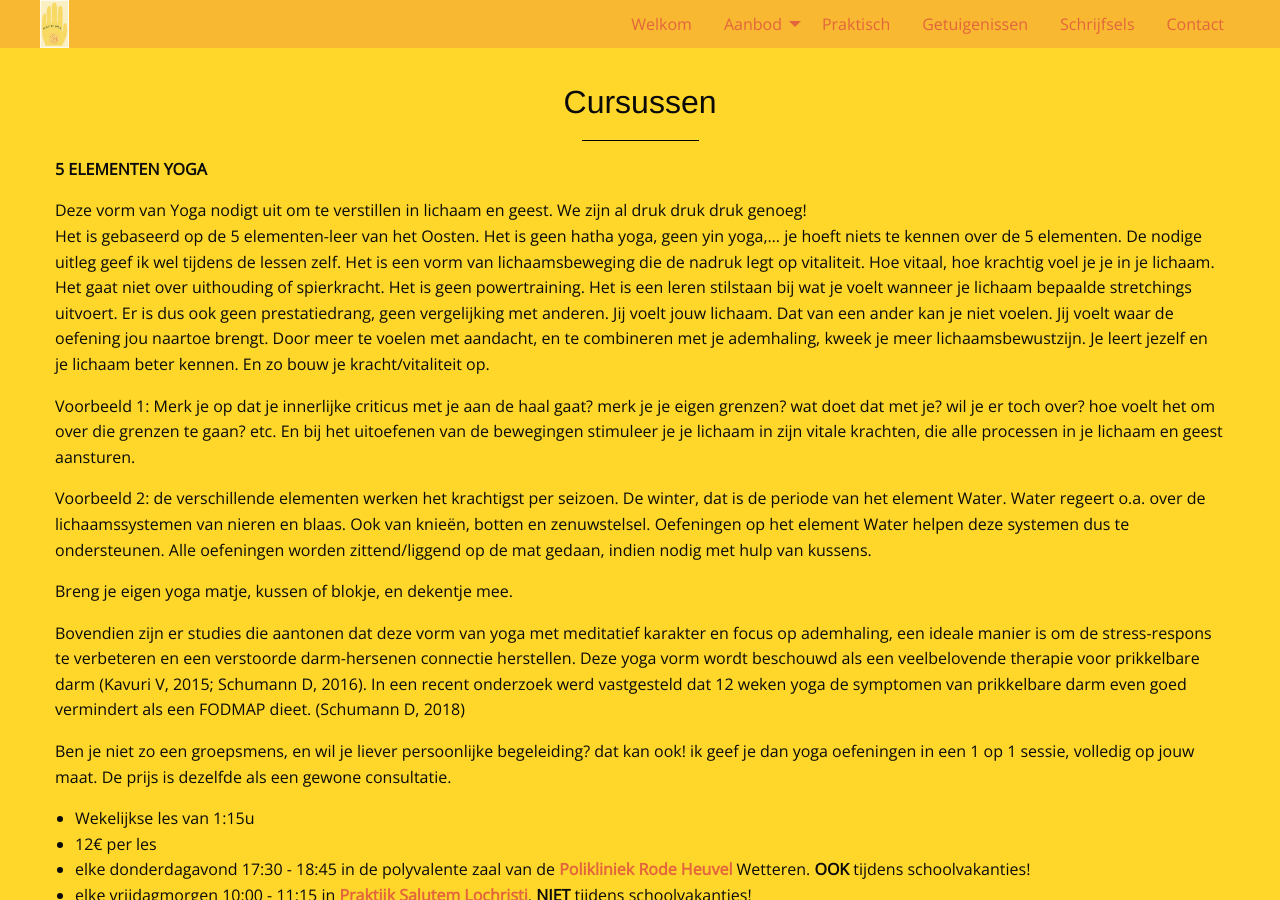
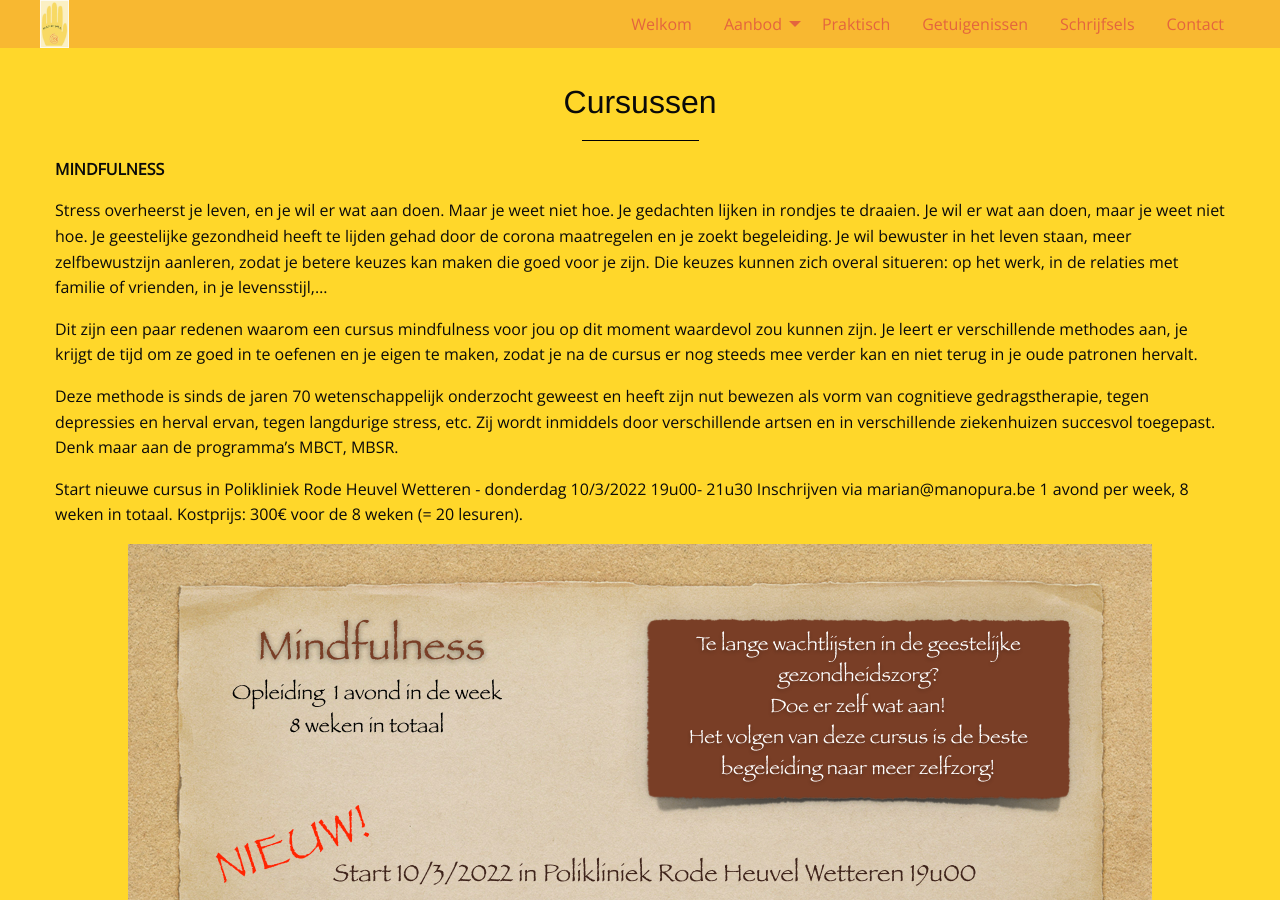
Before and after one commit to manopura/manopura.github.io, a Jekyll site: the page built from cursussen.md, in a window 1280 px wide and 900 px high. Built offline with Jekyll 4.4.1, drawn with Linux system fonts in a browser that asks for light colours; nearby versions of some CDN libraries; our own code applies the rules of GitHub Pages for plain Markdown files.

Commit message:
Update cursussen.md

```diff
--- a/cursussen.md
+++ b/cursussen.md
@@ -3,6 +3,27 @@ layout: markdown
 menu: cursussen
 ---
 # Cursussen
+
+**MINDFULNESS**
+
+Stress overheerst je leven, en je wil er wat aan doen. Maar je weet niet hoe.
+Je gedachten lijken in rondjes te draaien. Je wil er wat aan doen, maar je weet niet hoe.
+Je geestelijke gezondheid heeft te lijden gehad door de corona maatregelen en je zoekt begeleiding.
+Je wil bewuster in het leven staan, meer zelfbewustzijn aanleren, zodat je betere keuzes kan maken die goed voor je zijn. Die keuzes kunnen zich overal situeren: op het werk, in de relaties met familie of vrienden, in je levensstijl,...
+
+Dit zijn een paar redenen waarom een cursus mindfulness voor jou op dit moment waardevol zou kunnen zijn.
+Je leert er verschillende methodes aan, je krijgt de tijd om ze goed in te oefenen en je eigen te maken, zodat je na de cursus er nog steeds mee verder kan en niet terug in je oude patronen hervalt.
+
+Deze methode is sinds de jaren 70 wetenschappelijk onderzocht geweest en heeft zijn nut bewezen als vorm van cognitieve gedragstherapie, tegen depressies en herval ervan, tegen langdurige stress, etc. Zij wordt inmiddels door verschillende artsen en in verschillende ziekenhuizen succesvol toegepast. Denk maar aan de programma's MBCT, MBSR.
+
+Start nieuwe cursus in Polikliniek Rode Heuvel Wetteren - donderdag 10/3/2022 19u00- 21u30
+Inschrijven via marian@manopura.be
+1 avond per week, 8 weken in totaal.
+Kostprijs: 300€ voor de 8 weken (= 20 lesuren).
+
+![fotoMF](images/MFflyer.png)
+
+---
 
 **5 ELEMENTEN YOGA**
 
```
